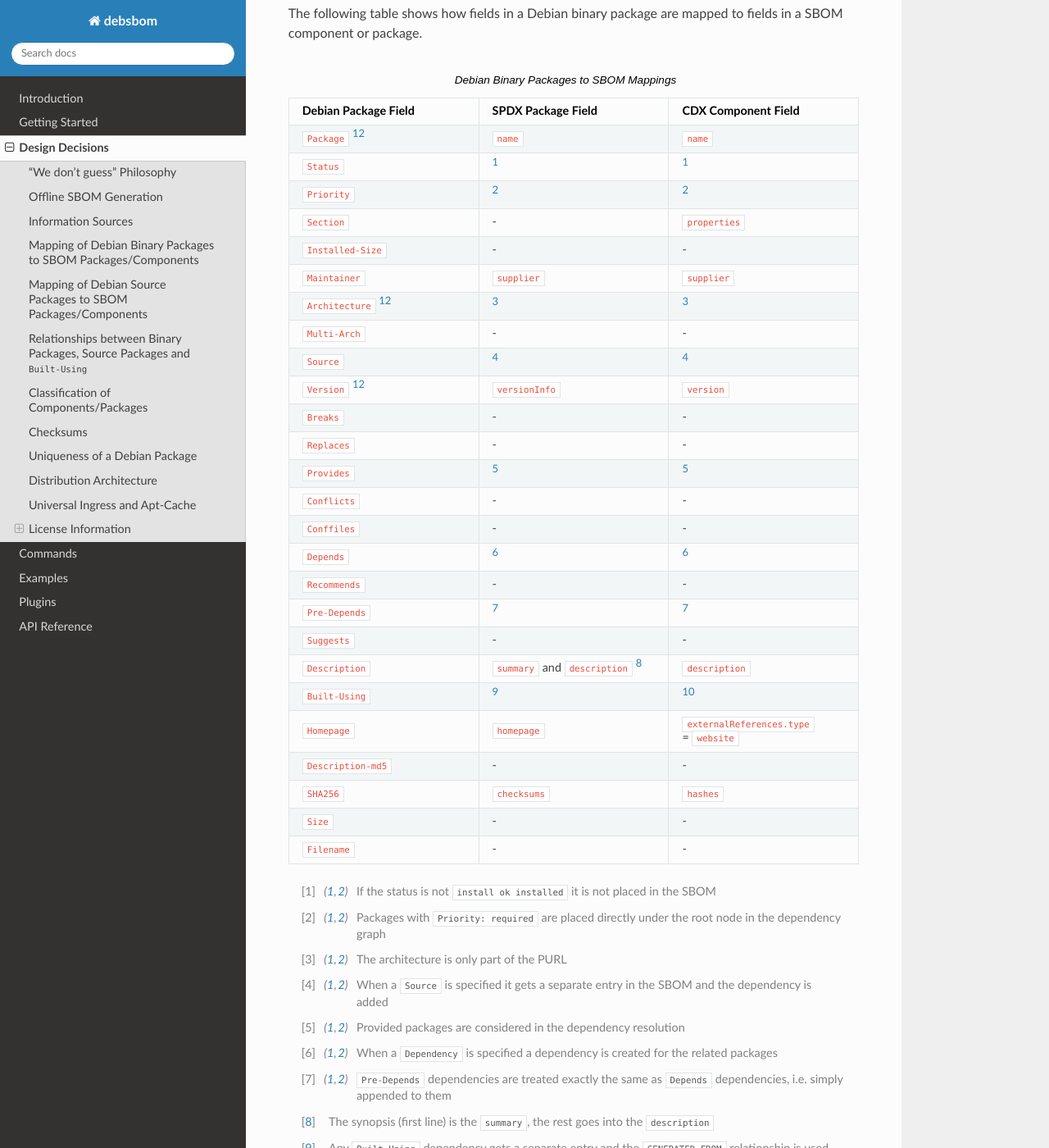
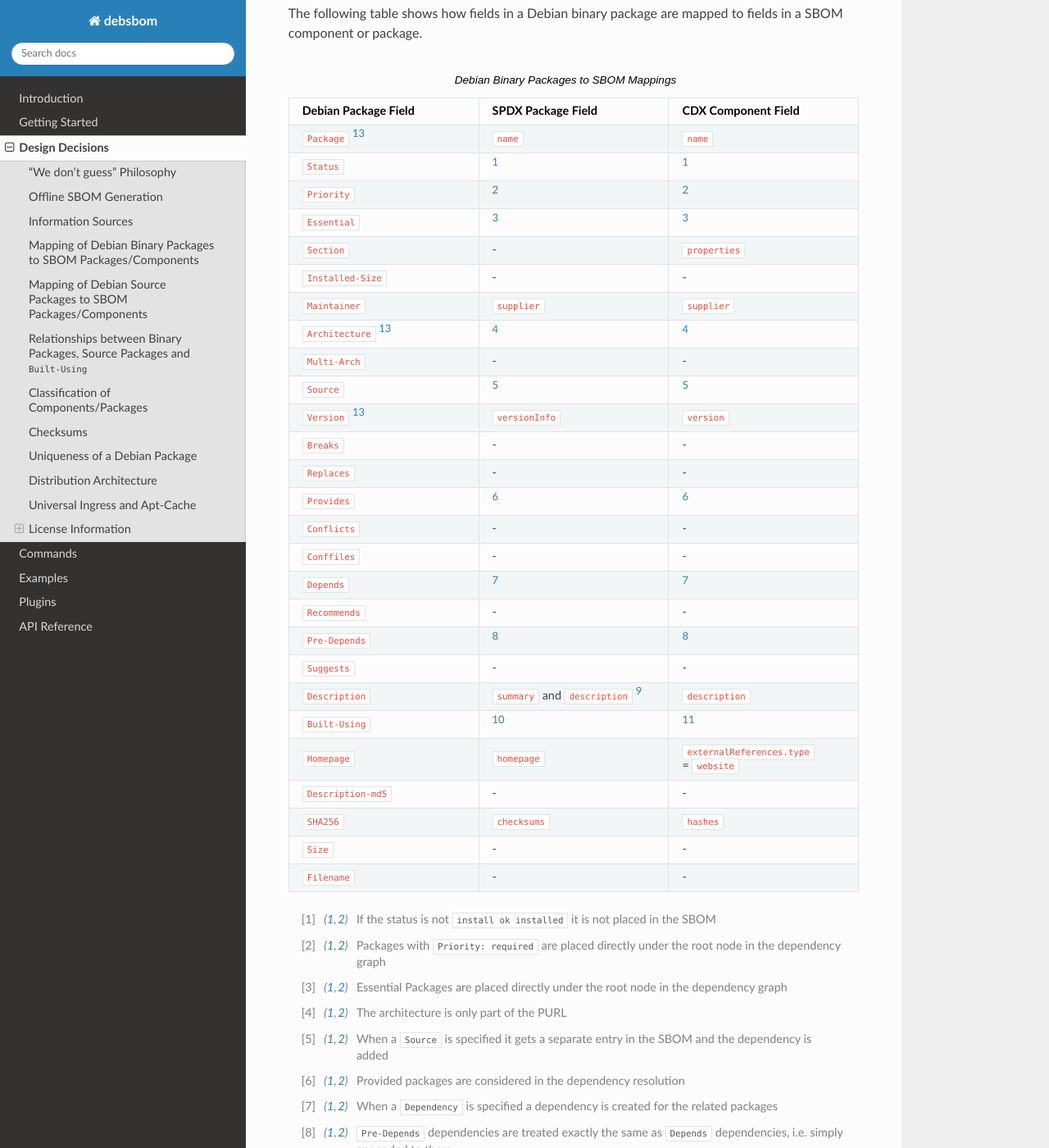
Before and after one commit to siemens/debsbom, a Sphinx documentation site: the page built from docs/source/design-decisions.rst, in a window 1280 px wide and 1400 px high, scrolled down 1113 px. Shown: the whole window at 82% size. Built offline with Sphinx 7.4.7 and the Read the Docs theme 3.1.0, drawn with Linux system fonts in a browser that asks for light colours; some of the changed text lies outside the part shown.

Commit message:
docs: document Essential field usage
Signed-off-by: Christoph Steiger <christoph.steiger@siemens.com>

```diff
--- a/docs/source/design-decisions.rst
+++ b/docs/source/design-decisions.rst
@@ -43,6 +43,7 @@
     ``Package`` [#always_there]_, ``name``, ``name``
     ``Status``, [#status]_, [#status]_
     ``Priority``, [#priority]_, [#priority]_
+    ``Essential``, [#essential]_, [#essential]_
     ``Section``, \-, ``properties``
     ``Installed-Size``, \-, \-
     ``Maintainer``, ``supplier``, ``supplier``
@@ -69,6 +70,7 @@
 
 .. [#status] If the status is not ``install ok installed`` it is not placed in the SBOM
 .. [#priority] Packages with ``Priority: required`` are placed directly under the root node in the dependency graph
+.. [#essential] Essential Packages are placed directly under the root node in the dependency graph
 .. [#architecture] The architecture is only part of the PURL
 .. [#source] When a ``Source`` is specified it gets a separate entry in the SBOM and the dependency is added
 .. [#provides] Provided packages are considered in the dependency resolution
```
